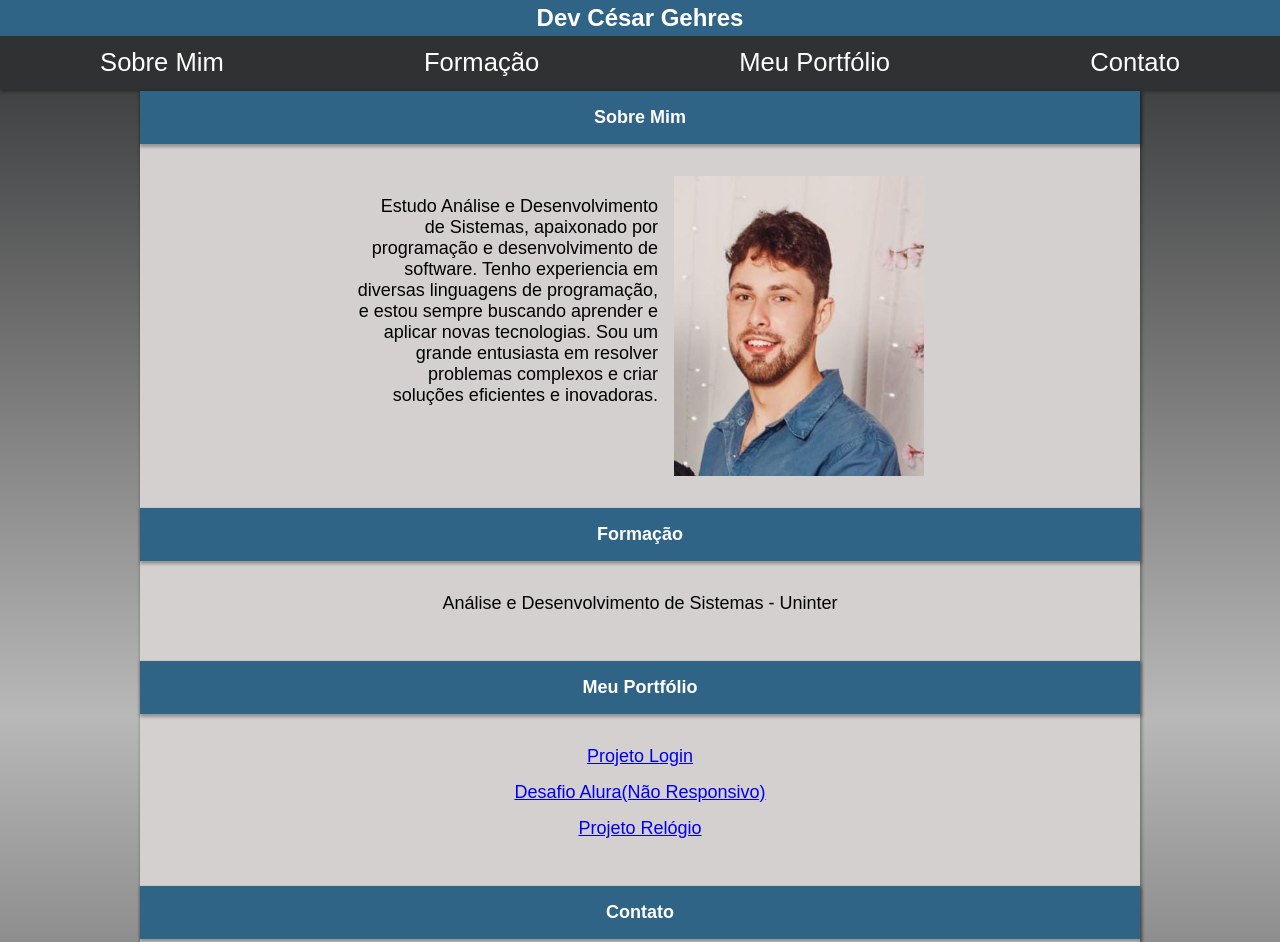
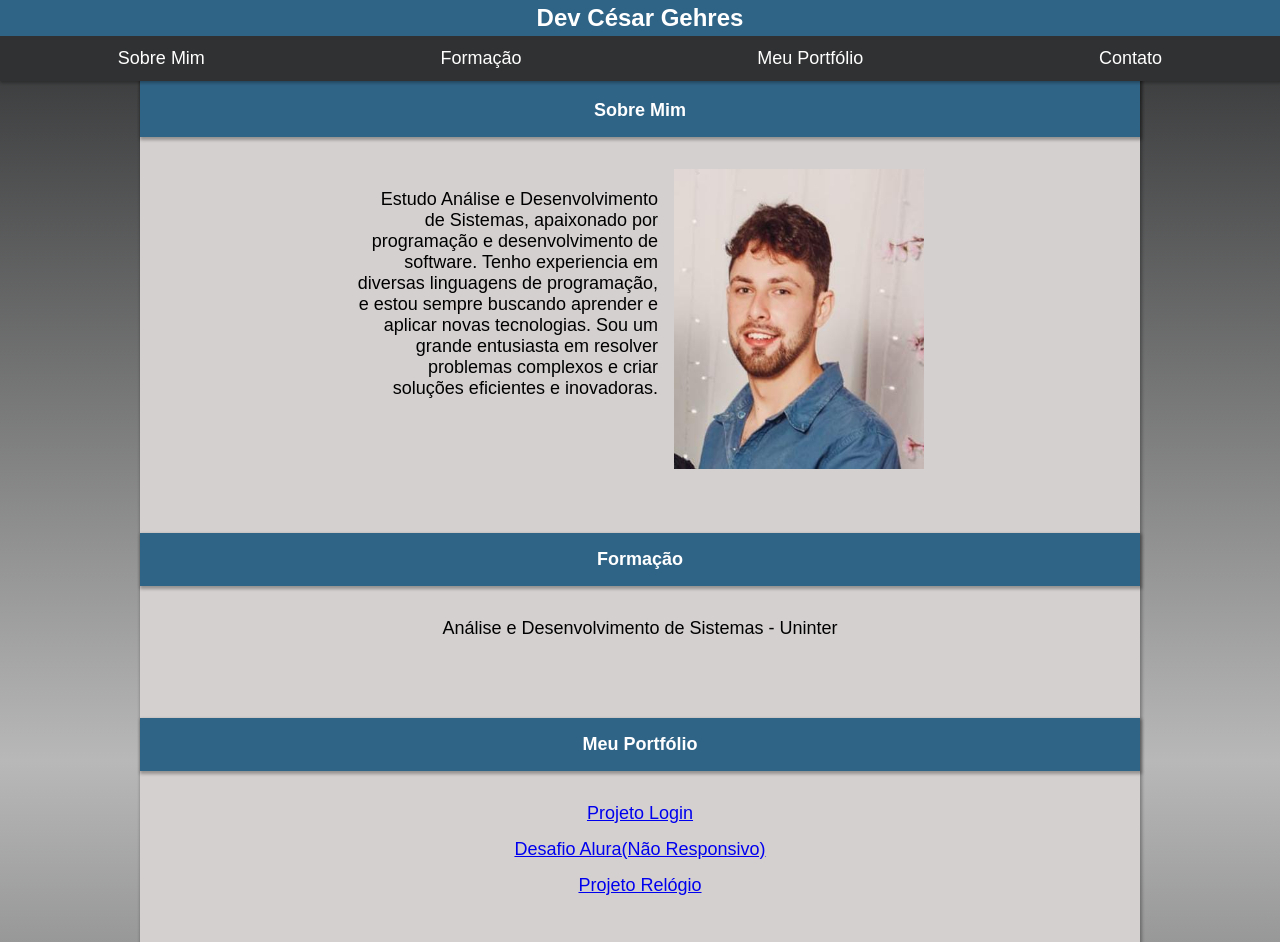
Before and after one commit to cesargehres/site-sobre-mim, a plain HTML site: page index.html in a window 1280 px wide. Shown: the top 942 px of the page. Drawn offline with Linux system fonts and the light colour scheme.

Commit message:
Header fixo implementado

```diff
--- a/style.css
+++ b/style.css
@@ -21,11 +21,15 @@
 
 body {
     background-image: linear-gradient(to bottom,var(--menu-cor), rgb(184, 184, 184), var(--menu-cor));
+
 }
 
 
 header {
-    width: auto;
+    position: fixed;
+
+    height: 101px;
+    width: 100vw;
 
     text-align: center;
     background-color: var(--menu-cor);
@@ -46,8 +50,8 @@ header > h1 , strong {
 /* Menu */
 /* Botao menu */
 #botao_menu {
-    height: 66px;
-    width: 66px;
+    height: 64px;
+    width: 64px;
 
     background-image: url(images/menu.png);
     background-repeat: no-repeat;
@@ -81,7 +85,6 @@ header > nav > ul {
 }
 
 header > nav > ul > li {
-
     text-align: center;
     margin: 0;
 }
@@ -110,12 +113,13 @@ main {
 }
 
 main > section:first-of-type {
-    margin-top: 2px;
+    margin-top: 0;
     padding-top: 0;
 }
 
-main > section > h2:first-of-type {
+main > section:first-of-type > h2 {
     margin-top: 0;
+    padding-top: 115px;
 }
 
 section {
@@ -193,7 +197,14 @@ footer {
 }
 
 
+/* Telas Maiores */
 @media (min-width: 600px) {
+    /* Cabeçãlho */
+    header {
+        height: 80px;
+    }
+
+    /* Menu */
     #botao_menu {display: none;}
 
     #menu {
@@ -211,15 +222,17 @@ footer {
         justify-content: space-around;
     }
 
-    #menu > ul > li > a {
-        font-size: 2.0vw;
-    }
 
+    /* Conteúdo Principal */
     main {
         width: 80vw;
         max-width: 1000px;
 
         margin: auto;
+    }
+
+    main > section:first-of-type > h2 {
+        padding-top: 100px;
     }
 
     main > section:first-of-type > div {
```
